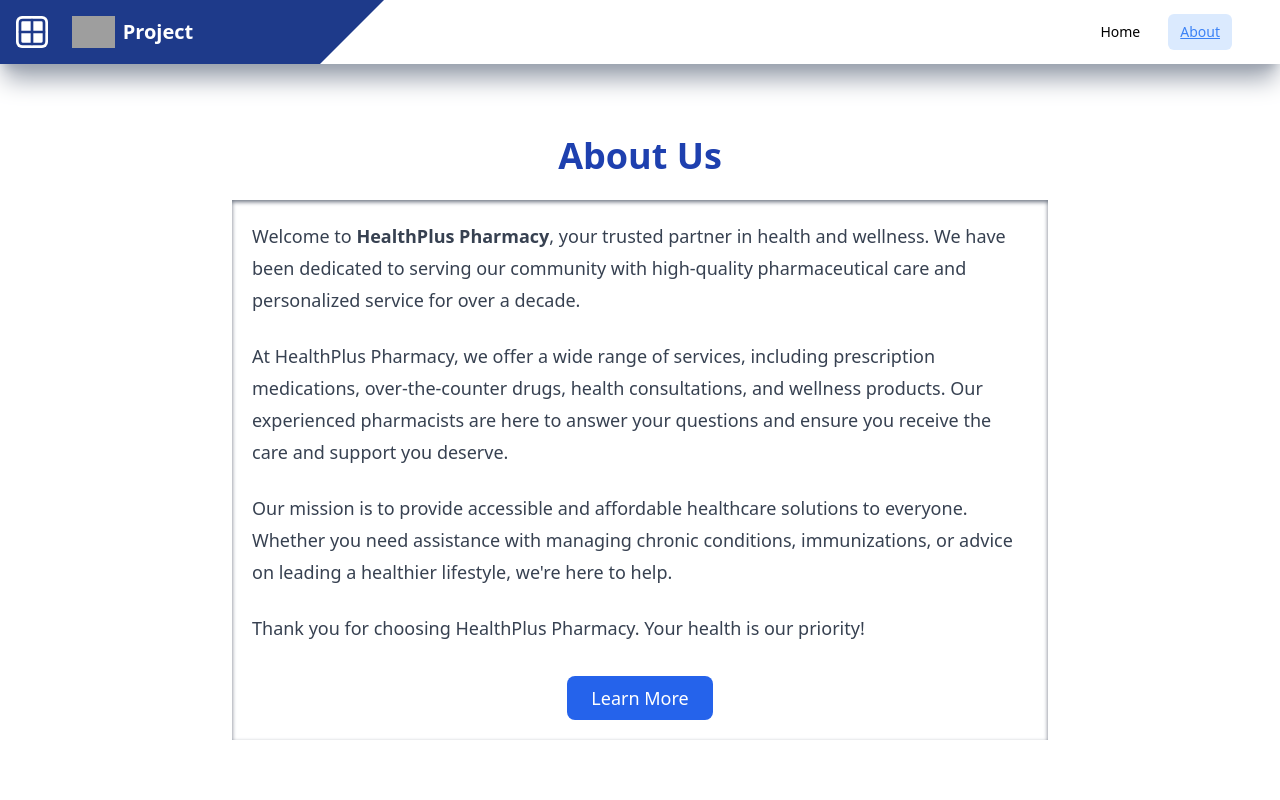
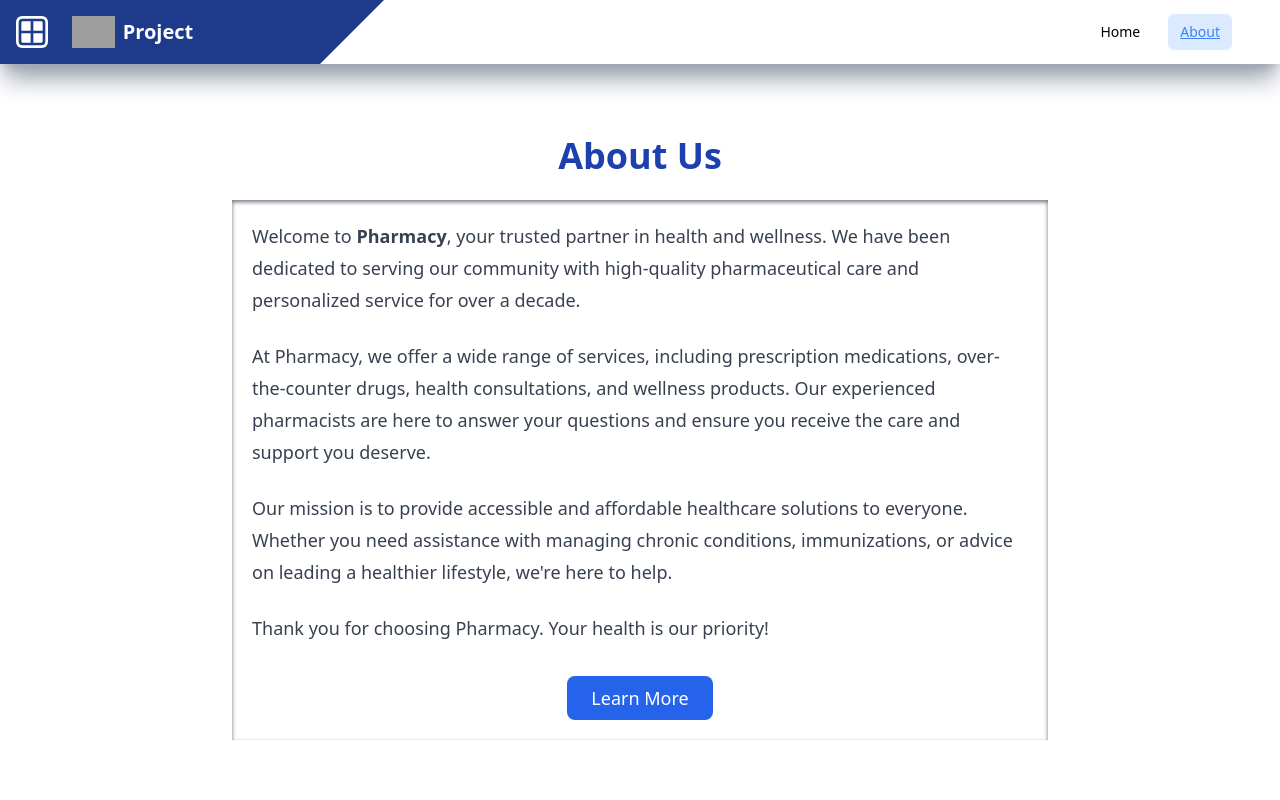
Before and after one commit to latikaguptak/project-task, a React (Vite) app: page /about in a window 1280 px wide. Shown: the top 800 px of the page. Built offline with nearby package versions, Linux system fonts and the light colour scheme; grey boxes are pictures that could not be loaded.

Commit message:
update the about

```diff
--- a/src/pages/about/About.jsx
+++ b/src/pages/about/About.jsx
@@ -8,13 +8,13 @@ const About = () => {
         <div className="shadow-inner shadow-gray-500 m-2 p-5 bg-white">
 
         <p className="text-gray-700 text-lg leading-8 mb-6">
-          Welcome to <span className="font-semibold">HealthPlus Pharmacy</span>,
+          Welcome to <span className="font-semibold"> Pharmacy</span>,
           your trusted partner in health and wellness. We have been dedicated
           to serving our community with high-quality pharmaceutical care and
           personalized service for over a decade.
         </p>
         <p className="text-gray-700 text-lg leading-8 mb-6">
-          At HealthPlus Pharmacy, we offer a wide range of services, including
+          At Pharmacy, we offer a wide range of services, including
           prescription medications, over-the-counter drugs, health consultations,
           and wellness products. Our experienced pharmacists are here to answer
           your questions and ensure you receive the care and support you deserve.
@@ -26,7 +26,7 @@ const About = () => {
           lifestyle, we're here to help.
         </p>
         <p className="text-gray-700 text-lg leading-8 mb-6">
-          Thank you for choosing HealthPlus Pharmacy. Your health is our priority!
+          Thank you for choosing  Pharmacy. Your health is our priority!
         </p>
         <div className="text-center mt-8">
           <button className="bg-blue-600 text-white px-6 py-2 rounded-lg text-lg font-medium hover:bg-blue-700 transition">
```
